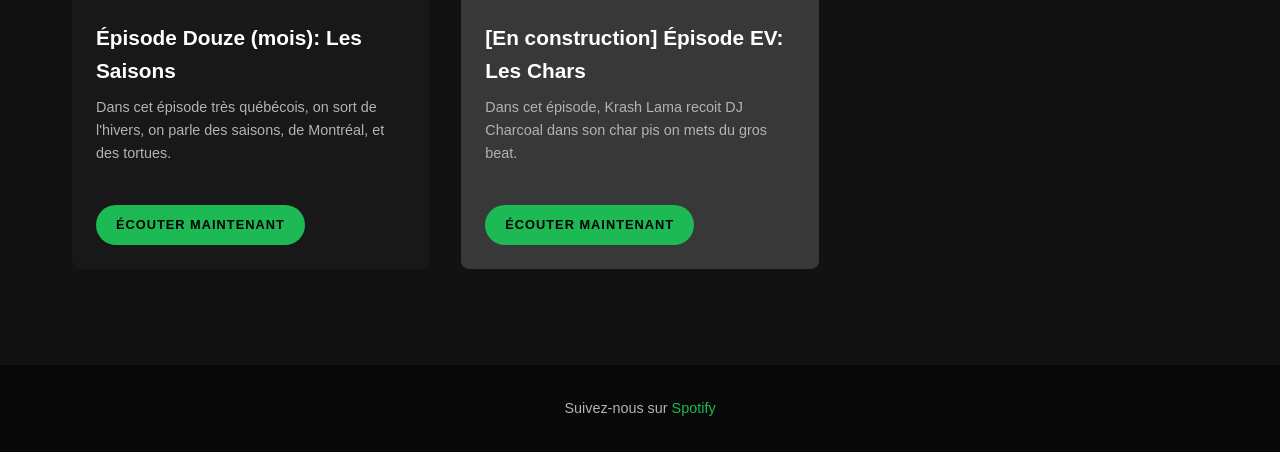
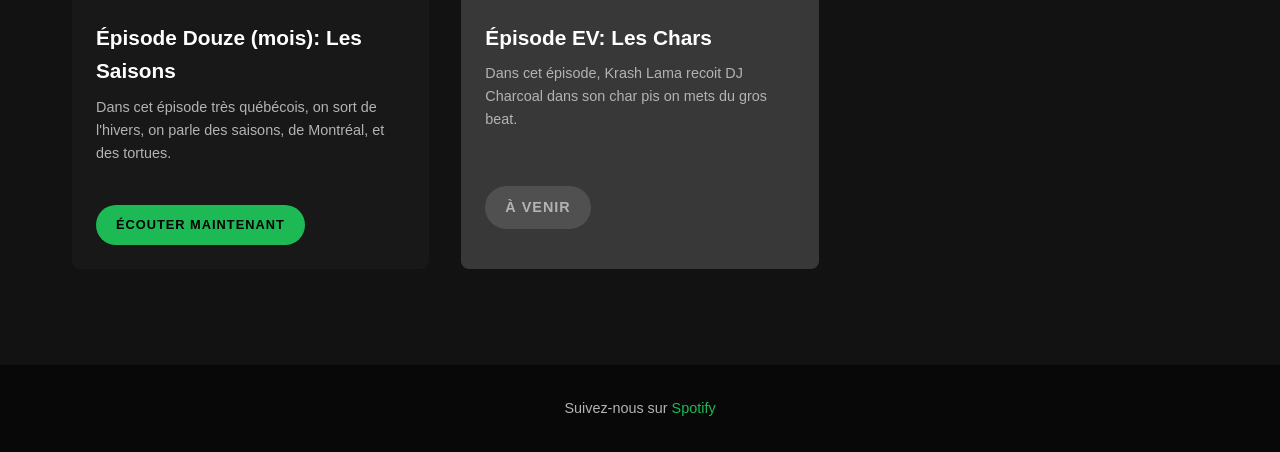
Before and after one commit to XefPatterson/baladoremifassol, a plain HTML site: page index.html in a window 1280 px wide. Shown: the part 1308-1760 px from the top of the page. Drawn offline with Linux system fonts and the light colour scheme; a web font is replaced by a local one.

Commit message:
Disabled WIP episode

```diff
--- a/index.html
+++ b/index.html
@@ -75,10 +75,10 @@
                 <div class="playlist-image" style="background-image: url('images/char.png');"></div>
                 <div class="playlist-info">
                     <div class="playlist-content">
-                        <h3>[En construction] Épisode EV: Les Chars</h3>
+                        <h3>Épisode EV: Les Chars</h3>
                         <p>Dans cet épisode, Krash Lama recoit DJ Charcoal dans son char pis on mets du gros beat.</p>
                     </div>
-                    <a href="https://open.spotify.com/playlist/0KJrr4JUJn5vzLRDBj09VR" class="playlist-link" target="_blank" rel="noopener">Écouter maintenant</a>
+                    <p class="playlist-link-wip">À VENIR</p>
                 </div>
             </div>
 
--- a/styles.css
+++ b/styles.css
@@ -99,11 +99,6 @@ body {
     background-color: #282828;
 }
 
-.playlist-card-wip:hover {
-    transform: translateY(-4px);
-    background-color: #484848;
-}
-
 .playlist-image {
     width: 100%;
     height: 200px;
@@ -152,6 +147,22 @@ body {
 
 .playlist-link:hover {
     background-color: #1ed760; /* Lighter Spotify green */
+}
+
+.playlist-link-wip {
+    display: inline-block;
+    background-color: #505050; /* Disabled Gray */
+    color: #000;
+    padding: 10px 20px;
+    border-radius: 50px;
+    text-decoration: none;
+    font-weight: 700;
+    letter-spacing: 1px;
+    text-transform: uppercase;
+    font-size: 0.8rem;
+    transition: background-color 0.3s ease;
+    align-self: flex-start;
+    margin-top: auto;
 }
 
 /* Footer */
```
